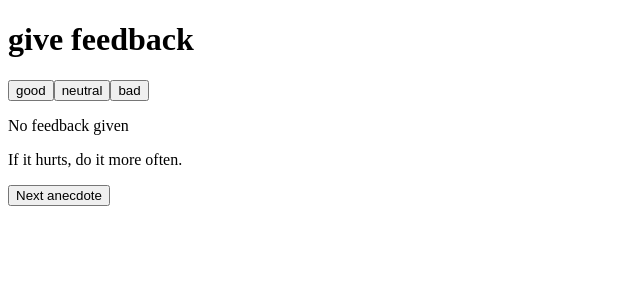
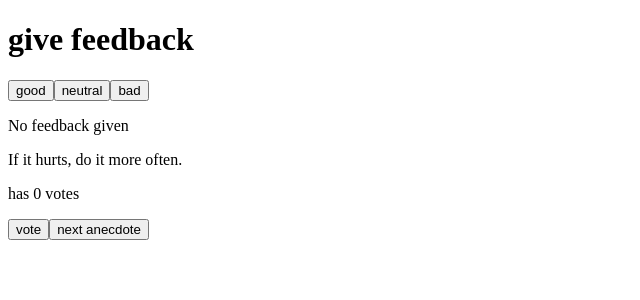
Before and after one commit to matiagustinsimon/fullstackopen, a React (Vite) app in the folder part1/: page / in a window 1280 px wide. Shown: the top 300 px of the page, without its empty margins (0-640 px from the left). Built offline with nearby package versions, Linux system fonts and the light colour scheme.

Commit message:
feat: Complete exercise 1.13 (Anecdote + Vote)

```diff
--- a/part1/src/App.jsx
+++ b/part1/src/App.jsx
@@ -51,18 +51,26 @@
         'Programming without an extremely heavy use of console.log is same as if a doctor would refuse to use x-rays or blood tests when diagnosing patients.',
         'The only way to go fast, is to go well.'
     ]
+    const [selected, setSelected] = useState(0)
+    const [votes, setVotes] = useState(Array(anecdotes.length).fill(0))
 
-    const [selected, setSelected] = useState(0)
     const handleClick = () => {
         const newRandom = Math.floor(Math.random() * (anecdotes.length))
         console.log(newRandom)
         setSelected(newRandom)
     }
+    const handleVote = () => {
+        const votesNew = [...votes]
+        votesNew[selected] += 1
+        setVotes(votesNew)
+    }
 
     return (
         <div>
             <p>{anecdotes[selected]}</p>
-            <button onClick={handleClick} > Next anecdote</button>
+            <p>has {votes[selected]} votes</p>
+            <button onClick={handleVote} >vote</button>
+            <button onClick={handleClick} >next anecdote</button>
         </div>
     )
 }
```
